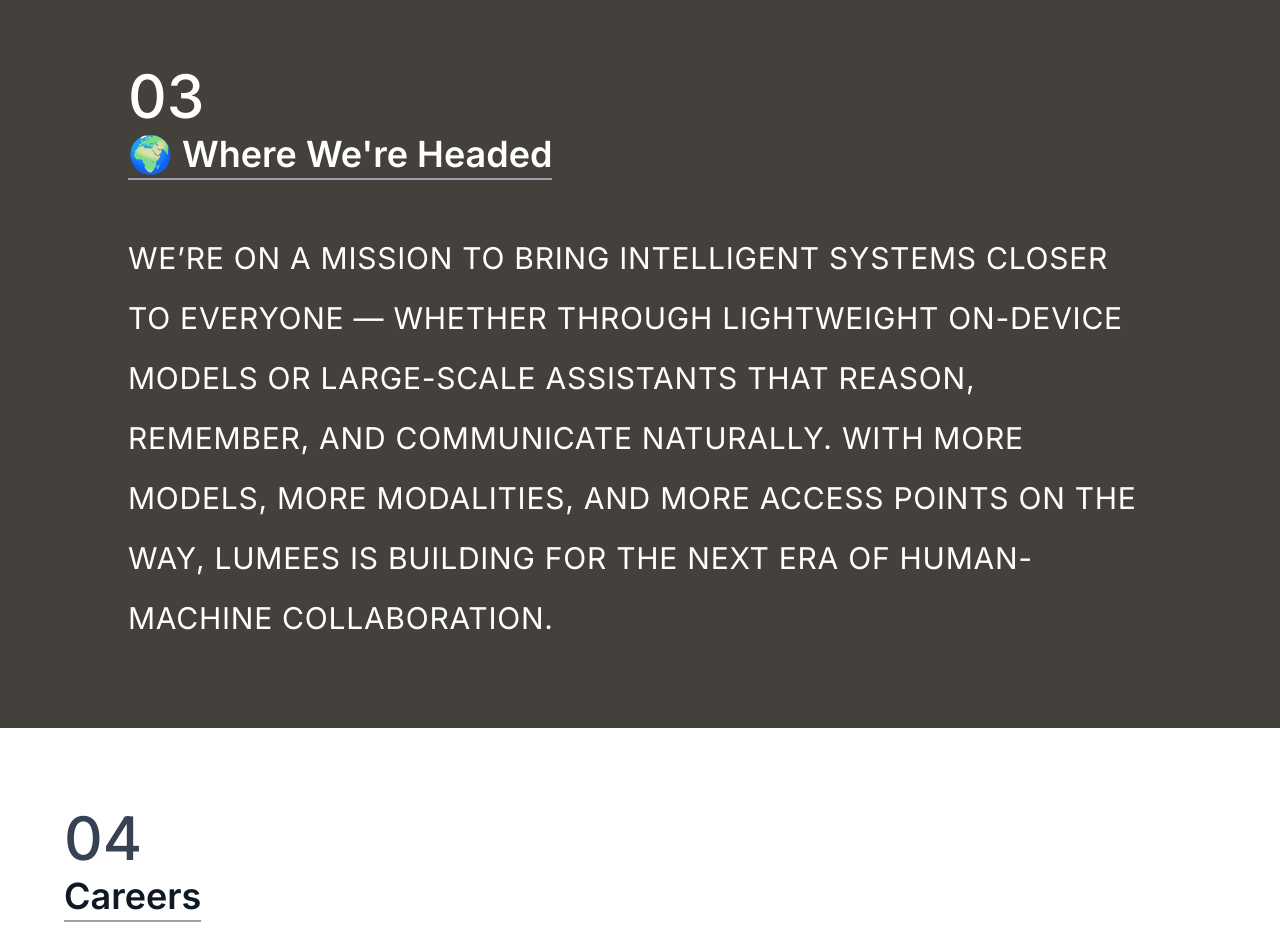
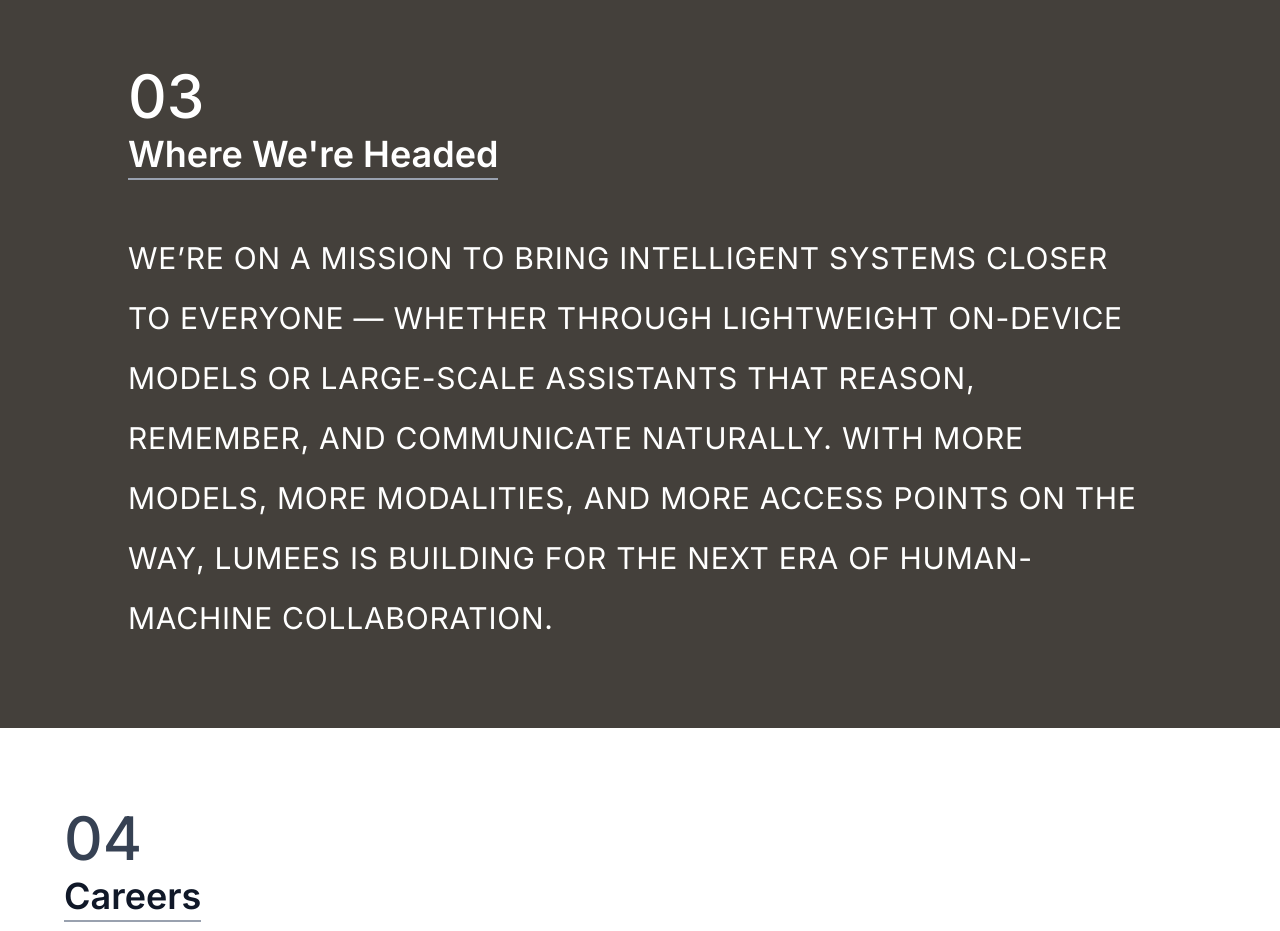
Before and after one commit to Emr25/Lumees, a Next.js app: page /about in a window 1280 px wide. Shown: the part 1960-2891 px from the top of the page. Built offline with nearby package versions, Linux system fonts and the light colour scheme.

Commit message:
Update About Page

```diff
--- a/src/app/page.tsx
+++ b/src/app/page.tsx
@@ -3,7 +3,6 @@
 import Footer from "@/components/Footer";
 import Hero from "@/components/Hero";
 import ModelListSection from "@/components/ModelListSection";
-import Navbar from "@/components/Navbar";
 import OfferSection from "@/components/OfferSection";
 import OneInfoSection from "@/components/OneInfoSection"
 import ResearchSection from "@/components/ResearchSection";
--- a/src/components/About3.tsx
+++ b/src/components/About3.tsx
@@ -8,7 +8,7 @@
                 <div className="mb-12">
                     <span className="block text-6xl text-white font-medium mb-2">03</span>
                     <h2 className="text-3xl md:text-4xl font-semibold text-white border-b-2 border-gray-400 inline-block pb-1">
-                        🌍 Where We're Headed
+                        Where We're Headed
                     </h2>
                 </div>
 
```
